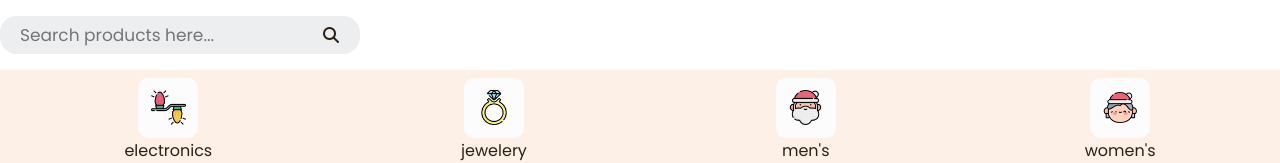
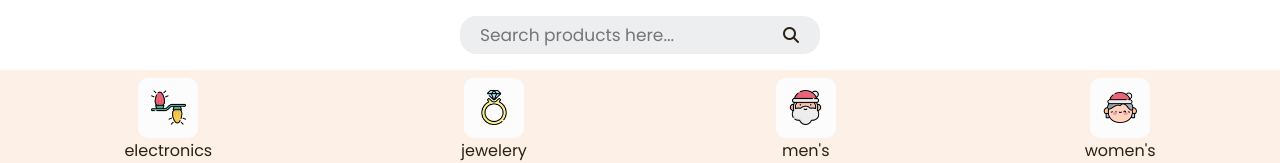
Before and after one commit to luvale/E-Commerce, an Angular app in the folder E-Commerce/: page /home in a window 1280 px wide. Shown: the top 163 px of the page. Built offline with nearby package versions, Linux system fonts and the light colour scheme; no server answers.

Commit message:
correcting css in home

```diff
--- a/E-Commerce/src/app/components/search/search.component.css
+++ b/E-Commerce/src/app/components/search/search.component.css
@@ -1,8 +1,14 @@
+section{
+  display: flex;
+  margin: 1rem;
+  justify-content: center;
+  align-items: center;
+}
+
 div{
   background-color: var(--gray);
   border-radius: 17px;
   width: 360px;
-  margin-top: 1rem;
 }
 input{
   border-radius: 17px;
--- a/E-Commerce/src/app/components/search/search.component.html
+++ b/E-Commerce/src/app/components/search/search.component.html
@@ -1,4 +1,6 @@
-<div>
-  <input type="text" id="search" placeholder="Search products here...">
-  <i class="fas fa-search"></i>
-</div>
+<section>
+  <div>
+    <input type="text" id="search" placeholder="Search products here...">
+    <i class="fas fa-search"></i>
+  </div>
+</section>
--- a/E-Commerce/src/app/views/login/login.component.css
+++ b/E-Commerce/src/app/views/login/login.component.css
@@ -23,7 +23,6 @@
 .titles{
   margin: 0 2rem;
   font-size: 2rem;
-  color: var(--orange);
 }
 .inputs{
   margin: 1rem;
--- a/E-Commerce/src/app/views/shop/shop.component.css
+++ b/E-Commerce/src/app/views/shop/shop.component.css
@@ -0,0 +1,14 @@
+.fas{
+  font-size: 20px;
+  position:absolute;
+  left: 5vw;
+}
+h1{
+  font-size: 20px;
+}
+div{
+  display: flex;
+  padding: 1rem;
+  align-items: center;
+  justify-content: center;
+}
--- a/E-Commerce/src/app/views/shop/shop.component.html
+++ b/E-Commerce/src/app/views/shop/shop.component.html
@@ -1,3 +1,5 @@
-<p>shop works!</p>
+<div>
+  <i class="fas fa-arrow-left" [routerLink]="'/home'"></i> <h1>My cart</h1>
+</div>
 <app-cart></app-cart>
 <app-nav></app-nav>
```
